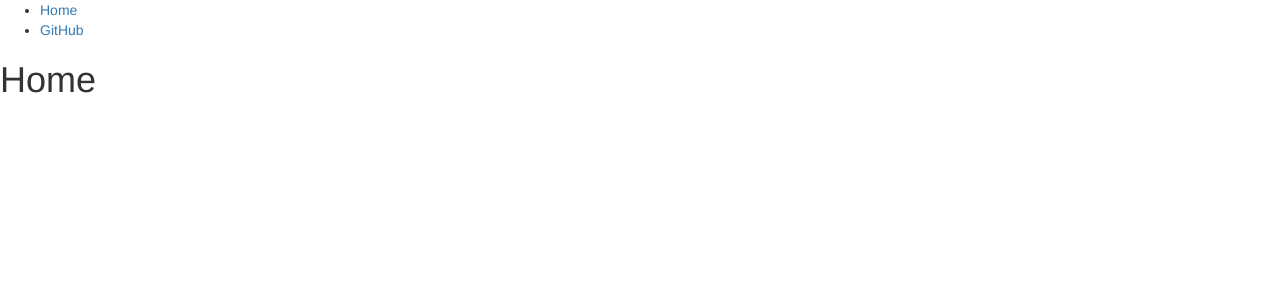
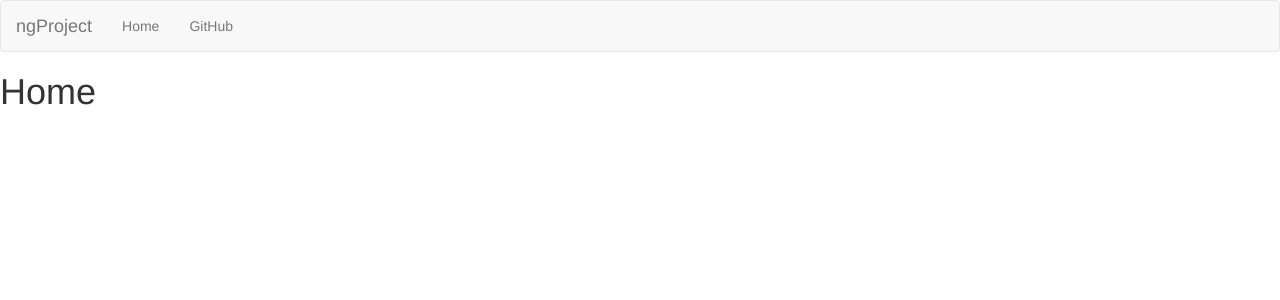
Before and after one commit to pmartinh/Restful, an Angular app: page / in a window 1280 px wide. Shown: the top 300 px of the page. Built offline with nearby package versions, Linux system fonts and the light colour scheme.

Commit message:
barra nab

```diff
--- a/src/app/app.component.ts
+++ b/src/app/app.component.ts
@@ -9,10 +9,31 @@ import { GitHubService } from './github.service';
 @Component({
   selector: 'app-root',
   template: `
-  <ul>
-    <li><a routerLink="">Home</a></li>
-    <li><a routerLink="GitHub">GitHub</a></li>
-  </ul>
+  <nav class="navbar navbar-default">
+  <div class="container-fluid">
+      <!-- Brand and toggle get grouped for better mobile display -->
+      <div class="navbar-header">
+   <button type="button" class="navbar-toggle collapsed"
+data-toggle="collapse" data-target="#bs-example-navbar-collapse-1"
+aria-expanded="false">
+          <span class="sr-only">Toggle navigation</span>
+          <span class="icon-bar"></span>
+          <span class="icon-bar"></span>
+          <span class="icon-bar"></span>
+      </button>
+      <a class="navbar-brand" routerLink="">ngProject</a>
+      </div>
+  <!-- Collect the nav links, forms, and other content for toggling -->
+<div class="collapse navbar-collapse"
+id="bs-example-navbar-collapse-1">
+      <ul class="nav navbar-nav">
+  <li><a routerLink="" routerLinkActive="active">Home</a></li>
+   <li><a routerLink="GitHub"
+routerLinkActive="active">GitHub</a></li>
+      </ul>
+      </div><!-- /.navbar-collapse -->
+  </div><!-- /.container-fluid -->
+  </nav>
   <router-outlet></router-outlet>
     `,
   providers: []
```
